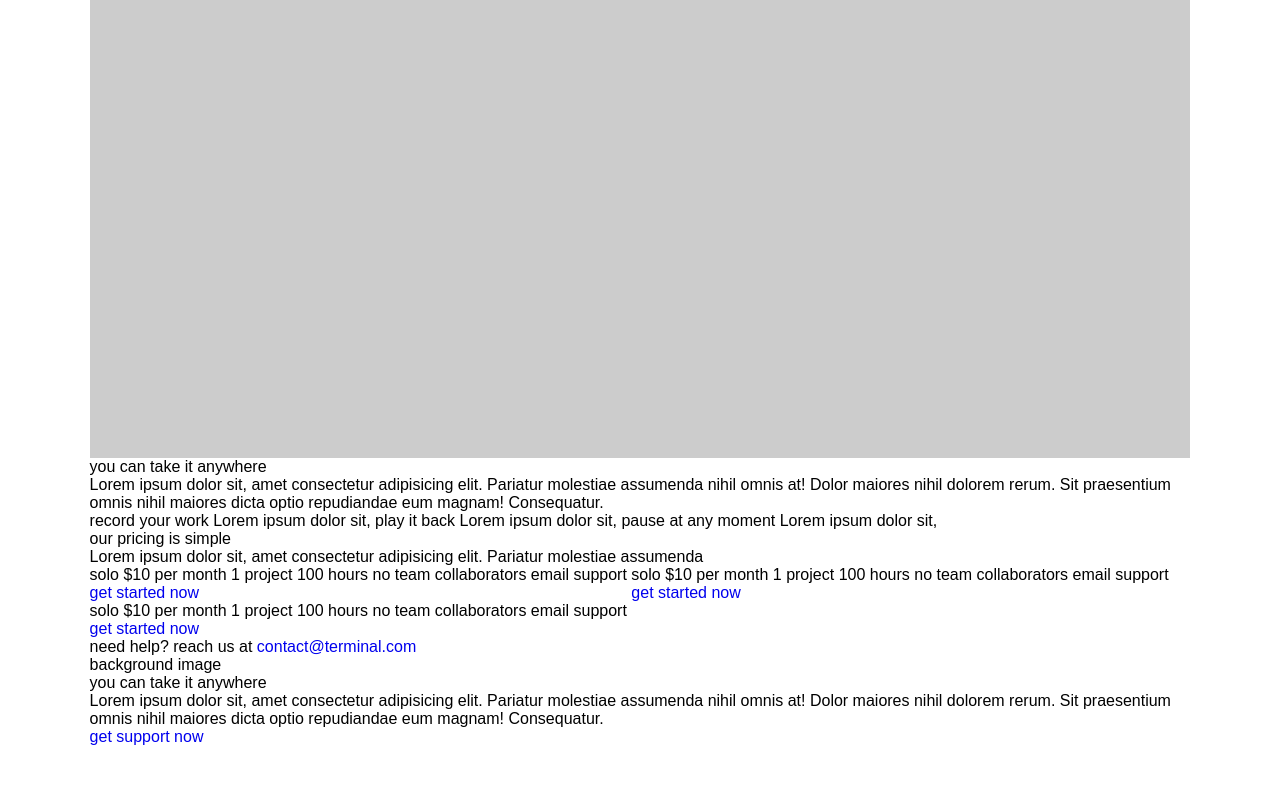
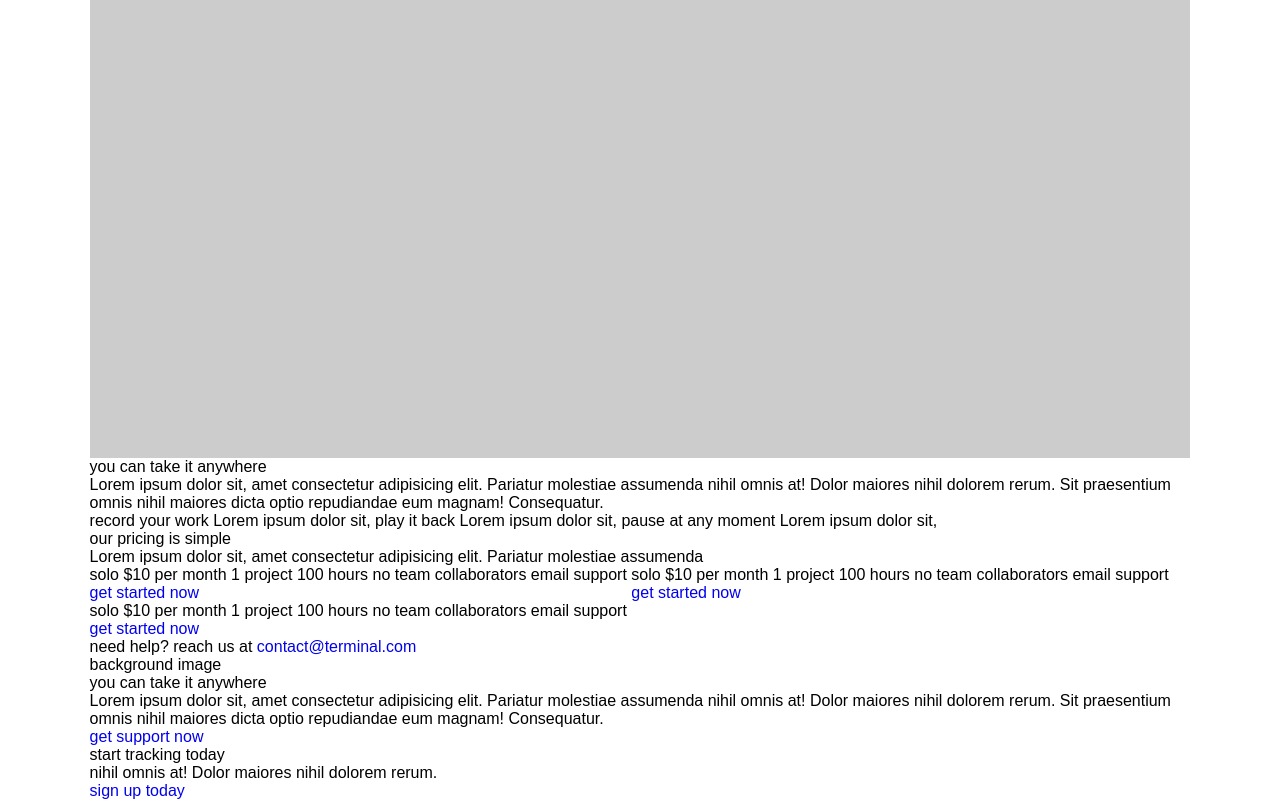
Before and after one commit to lihereshma/terminal-html, a plain HTML site: page index.html in a window 1280 px wide. Shown: the part 4193-4993 px from the top of the page. Before the commit the page ends 4939 px from the top, so only its background shows below. Drawn offline with Linux system fonts and the light colour scheme; placeholder pictures from the web are drawn by us.

Commit message:
signup section structure end

```diff
--- a/index.html
+++ b/index.html
@@ -323,7 +323,18 @@
 
       <!--Signup section start-->
       <section class="sign_up">
+        <div class="wrapper">
 
+          <div>
+            <h3>start tracking today</h3>
+            <span>nihil omnis at! Dolor maiores nihil dolorem rerum.</span>
+          </div>
+
+          <div class="sign_up_button">
+            <a href="#FIXME" title="Sign Up Today">sign up today</a>
+          </div>
+
+        </div>
       </section>
       <!--Signup section end-->
 
```
